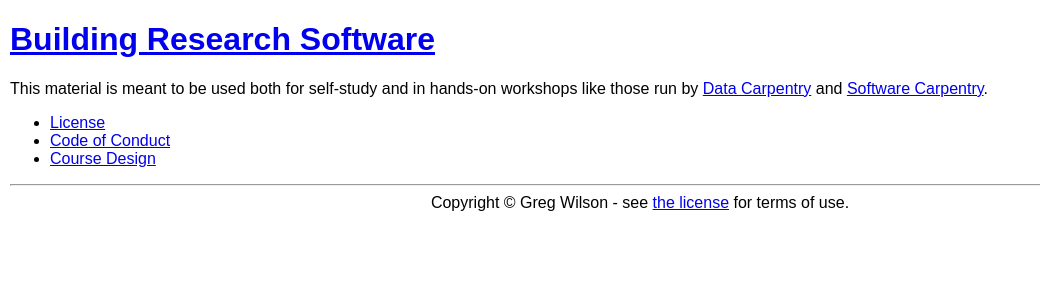
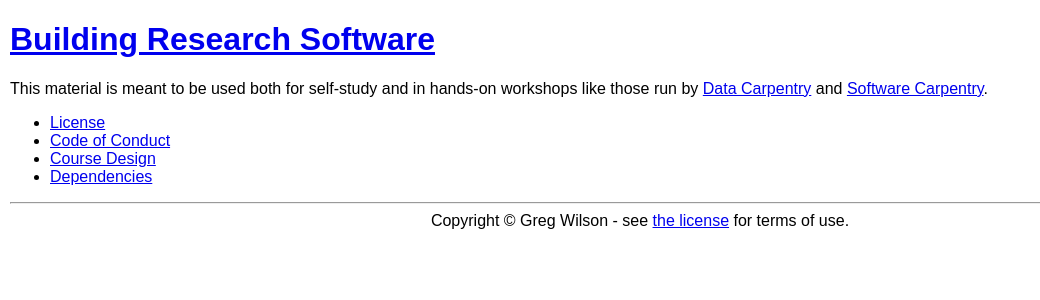
Before and after one commit to Treblesteph/swc_concept_graph, a Jekyll site: the page built from index.md, in a window 1280 px wide. Shown: the top 300 px of the page, without its empty margins (0-1040 px from the left). Built offline with Jekyll 4.4.1, drawn with Linux system fonts in a browser that asks for light colours.

Commit message:
Linking to dependency graph from index

```diff
--- a/index.md
+++ b/index.md
@@ -7,6 +7,7 @@ like those run by [Data Carpentry][dc-website] and [Software Carpentry][swc-webs
 *   [License](LICENSE.html)
 *   [Code of Conduct](CONDUCT.html)
 *   [Course Design](design.html)
+*   [Dependencies](design.svg)
 
 [dc-website]: http://datacarpentry.org
 [swc-website]: http://software-carpentry.org
```
